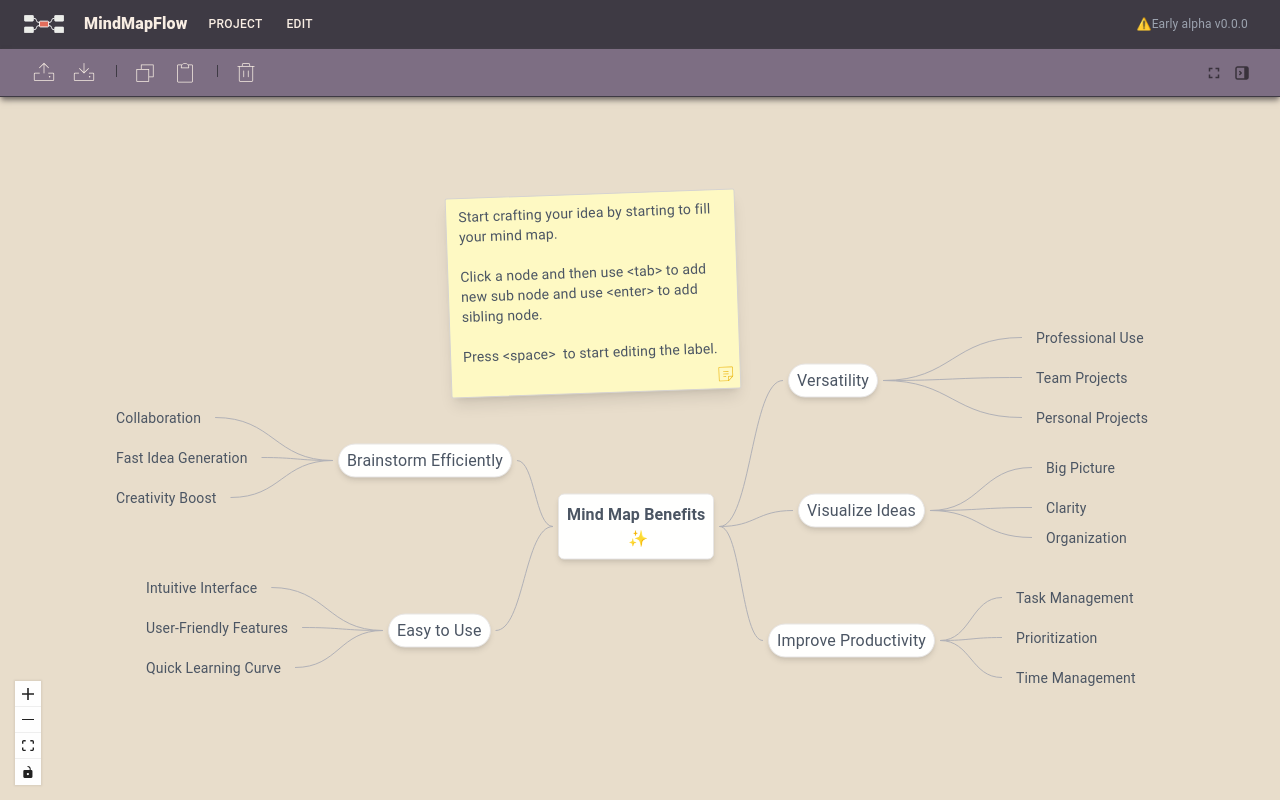
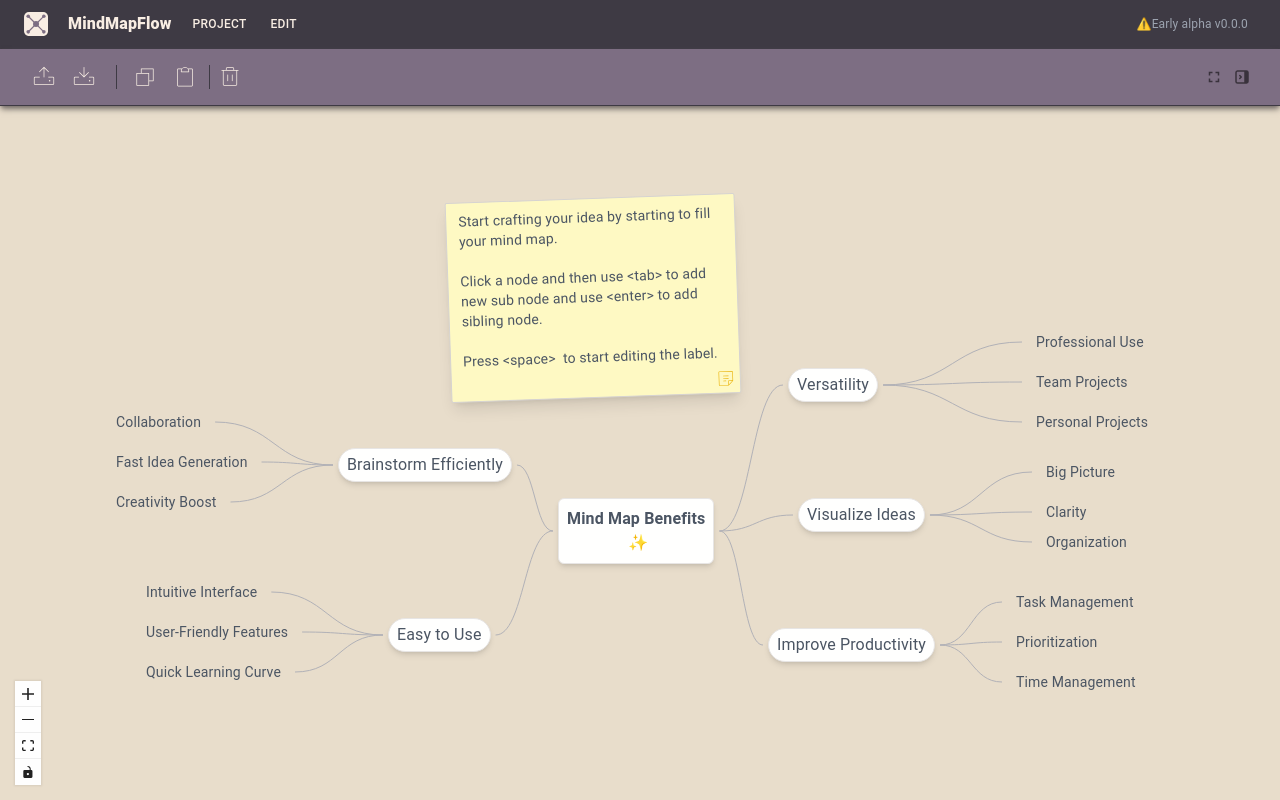
Before and after one commit to tlaukkanen/mindmapflow, a Next.js app: page /editor in a window 1280 px wide. Built offline with nearby package versions, Linux system fonts and the light colour scheme.

Commit message:
Add favicon and update logo references in navbar and menubar

```diff
--- a/src/components/editor/menubar.tsx
+++ b/src/components/editor/menubar.tsx
@@ -123,10 +123,10 @@ export const Menubar = ({
             >
               <Image
                 alt="Logo"
-                className="w-10 h-6 object-contain"
+                className="w-6 h-6 object-contain"
                 height={24}
-                src="/mindmapflow_icon_white.svg"
-                width={32}
+                src="/mindmapflow_favicon.svg"
+                width={24}
               />
               <Box width={12} />
               <Typography className="font-extrabold text-menuBar-text">
--- a/src/components/editor/toolbar.tsx
+++ b/src/components/editor/toolbar.tsx
@@ -1,9 +1,6 @@
 import { AppBar, Toolbar as MUIToolbar, Box } from "@mui/material";
 import { IconButton } from "@mui/material";
-import {
-  TbLayoutSidebarLeftCollapseFilled,
-  TbLayoutSidebarRightCollapseFilled,
-} from "react-icons/tb";
+import { TbLayoutSidebarRightCollapseFilled } from "react-icons/tb";
 import { MdFullscreen } from "react-icons/md";
 import { toast } from "sonner";
 import {
@@ -36,12 +33,16 @@ export const Toolbar = ({
   onPaste,
 }: ToolbarProps) => {
   return (
-    <AppBar className="bg-toolBar-background shadow-stone-500 shadow-md" elevation={0} position="sticky">
+    <AppBar
+      className="bg-toolBar-background shadow-stone-500 shadow-md"
+      elevation={0}
+      position="sticky"
+    >
       <MUIToolbar
         className="bg-toolBar-background border-b border-solid border-0 border-b-panels-border text-toolBar-text"
         variant="dense"
       >
-        <Box className="flex-1 [&_button]:text-fallLight">
+        <Box className="flex-1 flex flex-nowrap [&_button]:text-fallLight">
           <IconButton
             aria-label="Save to memory"
             size="medium"
@@ -64,7 +65,7 @@ export const Toolbar = ({
           >
             <PiDownloadThin />
           </IconButton>
-          <div className="h-3 mx-2 pr-1 border-0 border-r border-panels-border border-solid inline-block" />
+          <div className="h-6 my-4 mx-2 pr-1 border-0 border-r border-panels-border border-solid inline-block" />
           <IconButton
             aria-label="Copy selected nodes"
             size="medium"
@@ -82,7 +83,7 @@ export const Toolbar = ({
             <PiClipboardThin />
           </IconButton>
 
-          <div className="h-3 mx-2 pr-1 border-0 border-r border-panels-border border-solid inline-block" />
+          <div className="h-6 my-4 pr-1 border-0 border-r border-panels-border border-solid inline-block" />
           <IconButton
             aria-label="Delete selected node or edge"
             size="medium"
--- a/src/components/navbar.tsx
+++ b/src/components/navbar.tsx
@@ -45,7 +45,7 @@ export const Navbar = () => {
         >
           <Box
             component="li"
-            sx={{ display: "flex", alignItems: "center", gap: 3 }}
+            sx={{ display: "flex", alignItems: "center", gap: 2 }}
           >
             <Link
               className="flex text-white justify-start items-center gap-5"
@@ -54,9 +54,9 @@ export const Navbar = () => {
             >
               <Image
                 alt="Logo"
-                className="w-12 h-8 object-contain"
+                className="w-8 h-8 object-contain"
                 height={24}
-                src="/mindmapflow_icon_white.svg"
+                src="/mindmapflow_favicon.svg"
                 width={24}
               />
               <Box width={12} />
@@ -64,7 +64,7 @@ export const Navbar = () => {
             </Link>
           </Box>
 
-          <Box className="hidden sm:flex gap-2" component="ul">
+          <Box className="hidden sm:flex gap-5" component="ul">
             {siteConfig.navItems.map((item) => (
               <ListItem key={item.href} className="w-auto p-0">
                 <Link
```
Also changed, not shown: public/mindmapflow_favicon.png (added), public/mindmapflow_favicon.svg (added).
